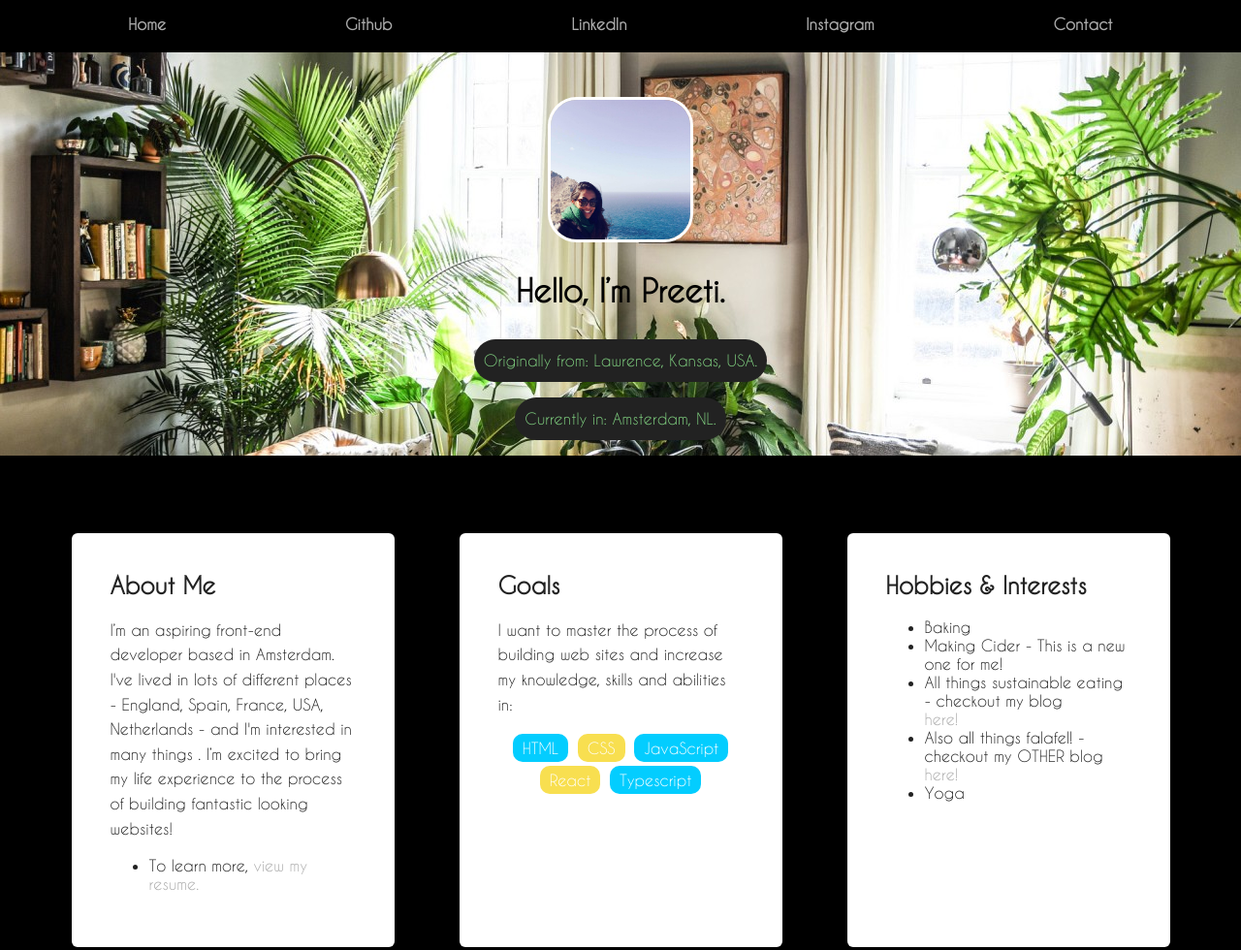
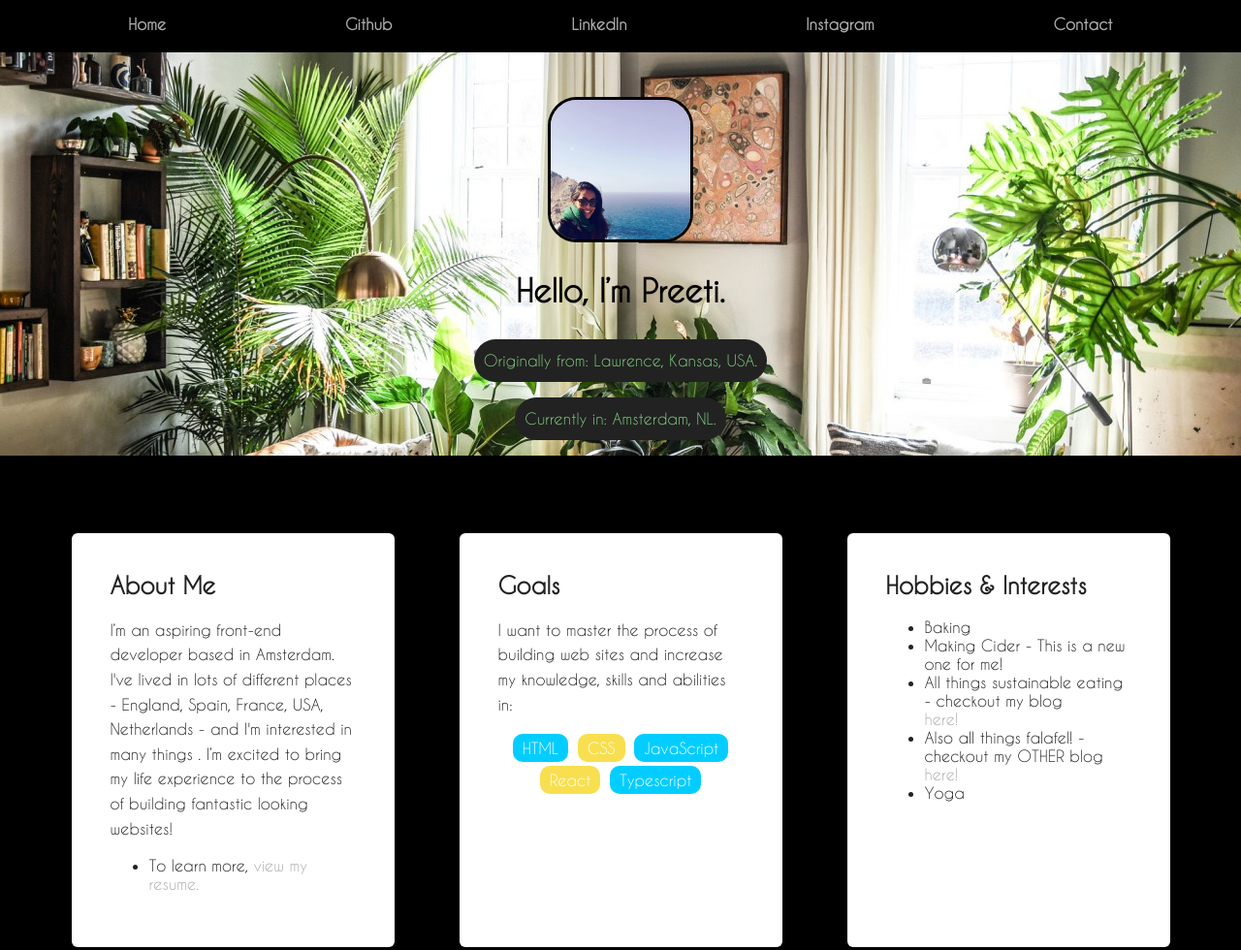
Before and after one commit to singhp1992/personal-website, a plain HTML site: page index.html in a window 1280 px wide. Shown: the top 980 px of the page at 97% size. Drawn offline with Linux system fonts and the light colour scheme; a web font is replaced by a local one.

Commit message:
changed profile pic border to black

```diff
--- a/styles.css
+++ b/styles.css
@@ -72,7 +72,7 @@ header .profile-image {
   width: 150px;
   height: 150px;
   border-radius: 20%;
-  border: 3px solid white;
+  border: 3px solid black;
   transition: all .5s;
 }
 header .profile-image:hover {
```
